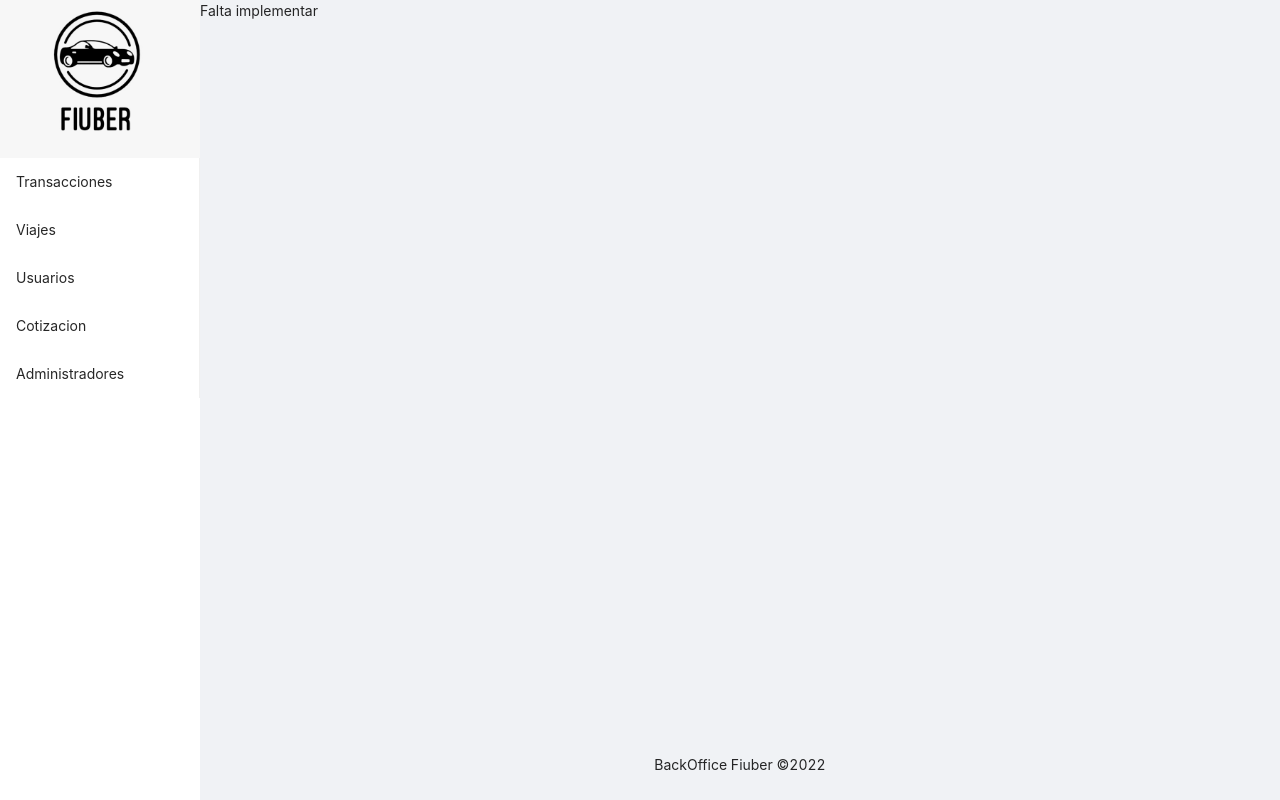
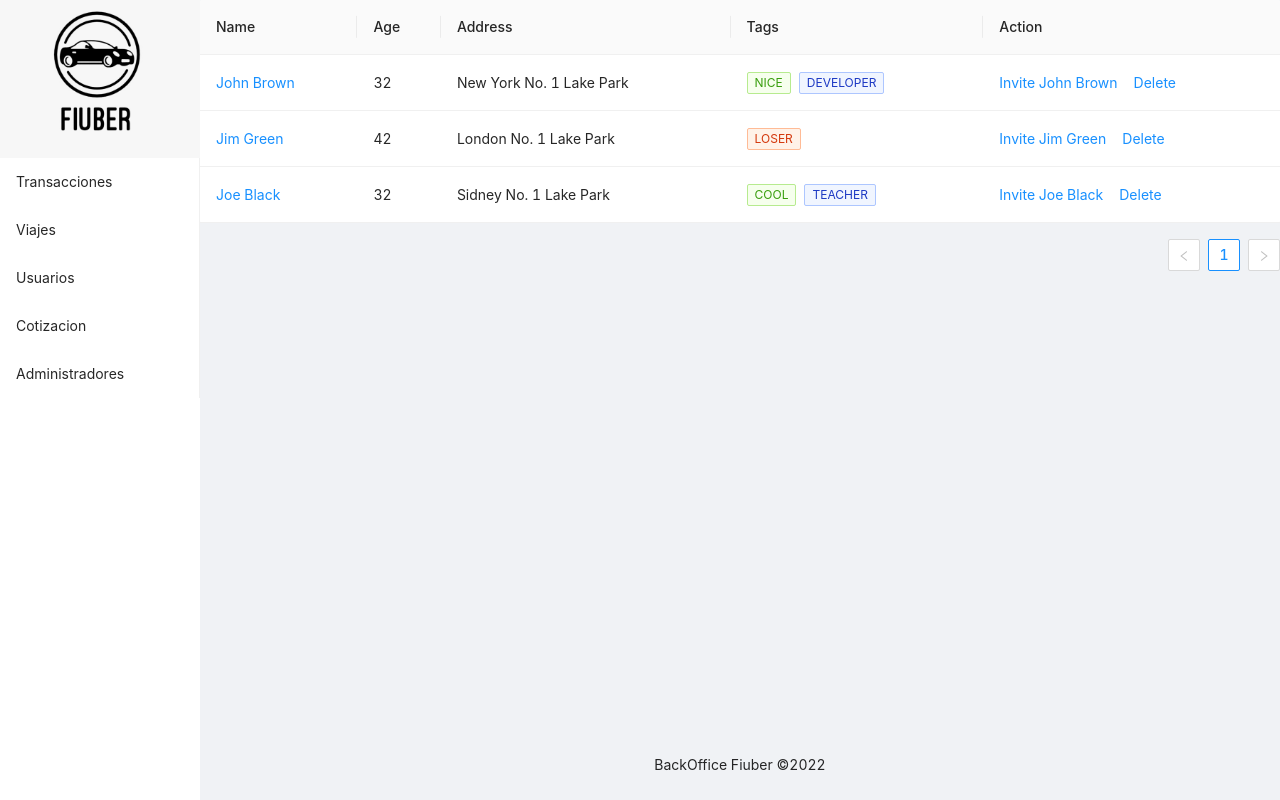
Before and after one commit to Taller-2-Tyrions/fiuber-backoffice, a React (Create React App) app: page /quotation in a window 1280 px wide. Built offline with nearby package versions, Linux system fonts and the light colour scheme.

Commit message:
minimos avances

```diff
--- a/src/api/Users/index.js
+++ b/src/api/Users/index.js
@@ -5,16 +5,18 @@
 
   return [
     {
-      ID: 'F8762',
+      key: 1,
+      id: 'F8762',
       name: 'Mateo',
       last_name: 'Elmas Capo',
-      roles: 'asd',
+      roles: ['Admin', 'Passenger'],
     },
     {
-      ID: 'F8762',
+      key: 2,
+      id: 'F8762sd',
       name: 'Mateo',
       last_name: 'Elmas Capo',
-      roles: 'Algunos',
+      roles: ['Passenger', 'Driver'],
     },
   ];
 }
--- a/src/components/AppRoutes/index.js
+++ b/src/components/AppRoutes/index.js
@@ -2,6 +2,7 @@
 import Quotation from "../../modules/Quotation";
 import Transactions from "../../modules/Transactions";
 import Users from "../../modules/Users";
+import DetailedUser from "../../modules/DetailedUser";
 import Voyages from "../../modules/Voyages";
 import { Routes, Route } from "react-router-dom";
 
@@ -9,6 +10,7 @@
   return (
     <Routes>
       <Route path="/" element={<Users />} />
+      <Route path="users/:id" element={<DetailedUser />} />
       <Route path="administrators" element={<Administrators />} />
       <Route path="quotation" element={<Quotation />} />
       <Route path="transactions" element={<Transactions />} />
--- /dev/null
+++ b/src/modules/DetailedUser/index.js
@@ -0,0 +1,15 @@
+import { useParams } from "react-router-dom";
+
+
+
+const DetailedUser = () => {
+    const { id } = useParams();
+
+    return (
+        <div>
+            Falta implementar {id}
+        </div>
+    );
+};
+
+export default DetailedUser;
--- a/src/modules/Quotation/index.js
+++ b/src/modules/Quotation/index.js
@@ -1,10 +1,75 @@
-
-const Quotation = () => {
-    return (
-        <div>
-            Falta implementar
-        </div>
-    );
-};
-
+import { Space, Table, Tag } from 'antd';
+import React from 'react';
+const columns = [
+  {
+    title: 'Name',
+    dataIndex: 'name',
+    key: 'name',
+    render: (text) => <a>{text}</a>,
+  },
+  {
+    title: 'Age',
+    dataIndex: 'age',
+    key: 'age',
+  },
+  {
+    title: 'Address',
+    dataIndex: 'address',
+    key: 'address',
+  },
+  {
+    title: 'Tags',
+    key: 'tags',
+    dataIndex: 'tags',
+    render: (_, { tags }) => (
+      <>
+        {tags.map((tag) => {
+          let color = tag.length > 5 ? 'geekblue' : 'green';
+          if (tag === 'loser') {
+            color = 'volcano';
+          }
+          return (
+            <Tag color={color} key={tag}>
+              {tag.toUpperCase()}
+            </Tag>
+          );
+        })}
+      </>
+    ),
+  },
+  {
+    title: 'Action',
+    key: 'action',
+    render: (_, record) => (
+      <Space size="middle">
+        <a>Invite {record.name}</a>
+        <a>Delete</a>
+      </Space>
+    ),
+  },
+];
+const data = [
+  {
+    key: '1',
+    name: 'John Brown',
+    age: 32,
+    address: 'New York No. 1 Lake Park',
+    tags: ['nice', 'developer'],
+  },
+  {
+    key: '2',
+    name: 'Jim Green',
+    age: 42,
+    address: 'London No. 1 Lake Park',
+    tags: ['loser'],
+  },
+  {
+    key: '3',
+    name: 'Joe Black',
+    age: 32,
+    address: 'Sidney No. 1 Lake Park',
+    tags: ['cool', 'teacher'],
+  },
+];
+const Quotation = () => <Table columns={columns} dataSource={data} />;
 export default Quotation;
--- a/src/modules/Users/index.js
+++ b/src/modules/Users/index.js
@@ -1,12 +1,14 @@
-import { Card, Table } from "antd";
+import { Card, Table, Tag } from "antd";
 import { getUsers } from "../../api/Users"
+import { useNavigate } from "react-router-dom";
 
-const Users = () => {
+
 const tableColumns = [
   {
     title: 'ID',
-      dataIndex: 'ID',
-      key: 'ID',
+    dataIndex: 'id',
+    key: 'id',
+    render: (text) => <a>{text}</a>,
   },
   {
     title: 'Nombre',
@@ -22,16 +24,52 @@
     title: 'Roles',
     dataIndex: 'roles',
     key: 'roles',
+    render: (_, { roles }) => (
+      <>
+        {roles.sort().map((role) => {
+          let label = role.toUpperCase()
+          let color = 'geekblue'
+          switch (label) {
+            case "ADMIN":
+              label = "ADMINISTRADOR/A"
+              color = 'yellow'
+              break;
+            case "PASSENGER":
+              label = "PASAJERO/A"
+              color = 'green'
+              break;
+            case "DRIVER":
+              label = "CONDUCTOR/A"
+              break;
+            default:
+              throw new Error("No se encuentra el label")
+          }
+          return (
+            <Tag color={color} key={role}>
+              {label}
+            </Tag>
+          );
+        })}
+      </>
+    ),
   },
-    {
-      title: 'Mas Informacion'
-    }
 ];
+
+
+const Users = () => {
+  const navigate = useNavigate();
   const users = getUsers();
 
   return (
     <Card title={'Usuarios'} style={{margin: 20}}>
-      <Table dataSource={users} columns={tableColumns} />
+      <Table
+        dataSource={users}
+        columns={tableColumns}
+        rowKey="id"
+        onRow={(user) => ({
+          onClick: () => navigate(`users/${user.id}`),
+        })}
+      />
     </Card>
   );
 };
```
Lines whose indentation alone changed are shown as unchanged.
